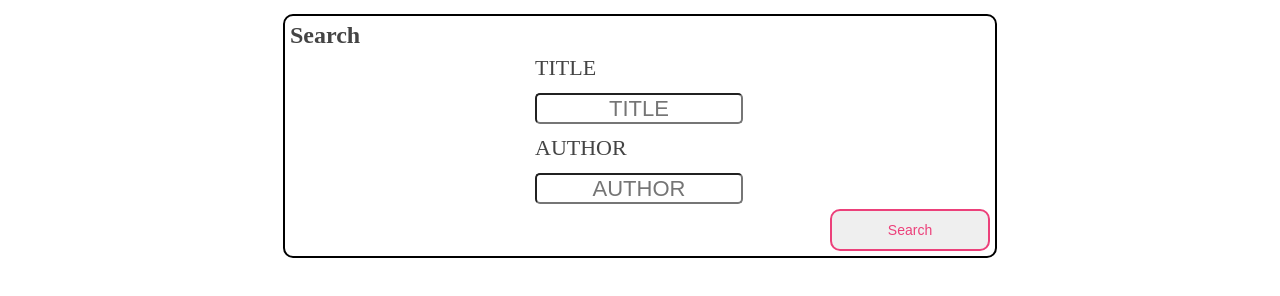
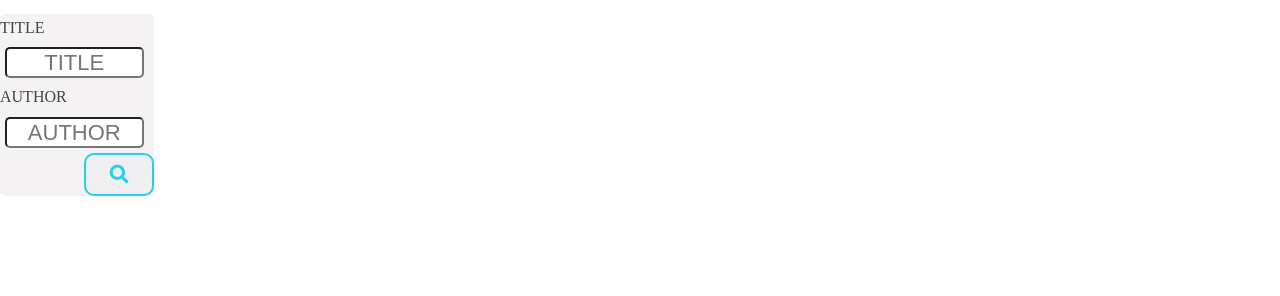
Before and after one commit to oq-Yuki-po/BookshelfApp, a plain HTML site: page client/html/book_search.html in a window 1280 px wide. Shown: the part 104-400 px from the top of the page. Drawn offline with Linux system fonts and the light colour scheme.

Commit message:
BA-008 検索画面のレイアウト変更

```diff
--- /dev/null
+++ b/client/css/book_register.css
@@ -0,0 +1,53 @@
+section h2{
+    margin: 0;
+}
+
+.label_with_input{
+    width: 220px;
+    margin-right: auto;
+    margin-left: auto;
+}
+
+.label_with_input label{
+    width: 100px;
+    display: inline-block;
+    margin: 5px;
+    font-size: 22px;
+}
+
+#main {
+    border: 2px solid black;
+    width: 700px;
+    padding: 5px;
+    margin-right: auto;
+    margin-left: auto;
+    border-radius: 10px;
+}
+
+section input[type="text"]{
+    border-radius: 5px;
+    margin: 5px;
+    width: 200px;
+    height: 25px;
+    font-size: 22px;
+    text-align: center;
+}
+
+.btn {
+	width: 160px;
+	padding: 0.8em;
+	text-align: center;
+	text-decoration: none;
+	color: #EC407A;
+	border: 2px solid #EC407A;
+	border-radius: 10px;
+    transition: .4s;
+    font-size: 14px;
+    display: block;
+    margin-left: auto;
+}
+.btn:hover {
+	background: #EC407A;
+    color: #fff;
+    cursor: pointer;
+}
--- a/client/css/book_search.css
+++ b/client/css/book_search.css
@@ -1,20 +1,59 @@
+#main{
+    width: 12%;
+    height: 100%;
+    background: #f4f2f2;
+    border-radius: 5px;
+    float: left;
+}
+
+.search_form label{
+    width: 100%;
+    display: block;
+}
+.search_form input[type="text"]{
+    width: 85%;
+    display: block;
+    border-radius: 5px;
+    margin: 5px;
+    height: 25px;
+    font-size: 22px;
+    text-align: center;
+}
+
+.btn {
+	width: 45%;
+	padding: 0.8em;
+	text-align: center;
+	text-decoration: none;
+	color: rgb(34, 208, 235);
+	border: 2px solid rgb(34, 208, 235);
+	border-radius: 10px;
+    transition: .4s;
+    font-size: 14px;
+    display: block;
+    margin-left: auto;
+}
+.btn:hover {
+	background: rgb(34, 208, 235);
+    color: #fff;
+    cursor: pointer;
+}
+
 #search_result {
-    margin-top: 20px;
-    width: 750px;
-    padding: 5px;
+    padding-left: 3%;
+    width: 85%;
     margin-right: auto;
     margin-left: auto;
+    float: left;
 }
 
-.col-3 {
+.col-5 {
     display: block;
-    /* border: 1px black solid; */
-    width: 240px;
+    width: 20%;
     height: 350px;
     float: left;
     box-sizing: border-box;
-    padding: 3px;
-    margin: 5px;
+    padding: 5px;
 }
 
 .title {
--- a/client/css/common.css
+++ b/client/css/common.css
@@ -3,40 +3,6 @@ body{
     margin: 0;
     padding: 0;
     line-height: 180%;
-}
-section h2{
-    margin: 0;
-}
-
-.label_with_input{
-    width: 220px;
-    margin-right: auto;
-    margin-left: auto;
-}
-
-.label_with_input label{
-    width: 100px;
-    display: inline-block;
-    margin: 5px;
-    font-size: 22px;
-}
-
-#main {
-    border: 2px solid black;
-    width: 700px;
-    padding: 5px;
-    margin-right: auto;
-    margin-left: auto;
-    border-radius: 10px;
-}
-
-section input[type="text"]{
-    border-radius: 5px;
-    margin: 5px;
-    width: 200px;
-    height: 25px;
-    font-size: 22px;
-    text-align: center;
 }
 
 nav ul{
@@ -50,21 +16,3 @@ nav ul li{
     color: #f5f107;
     font-size: 20pt
 }
-.btn {
-	width: 160px;
-	padding: 0.8em;
-	text-align: center;
-	text-decoration: none;
-	color: #EC407A;
-	border: 2px solid #EC407A;
-	border-radius: 10px;
-    transition: .4s;
-    font-size: 14px;
-    display: block;
-    margin-left: auto;
-}
-.btn:hover {
-	background: #EC407A;
-    color: #fff;
-    cursor: pointer;
-}
--- a/client/html/book_search.html
+++ b/client/html/book_search.html
@@ -3,25 +3,25 @@
 
 <head>
     <meta charset="UTF-8" />
-    <title>Top</title>
+    <title>Book Search</title>
     <link rel="stylesheet" type="text/css" href="../css/book_search.css" />
     <link rel="stylesheet" type="text/css" href="../css/common.css" />
+    <link href="https://use.fontawesome.com/releases/v5.6.1/css/all.css" rel="stylesheet">
     <script type="text/javascript" src="../js/common_layout.js"></script>
 </head>
 
 <body>
     <script type="text/javascript">header();</script>
     <section id="main">
-        <h2>Search</h2>
-        <div class="label_with_input">
+        <div class="search_form">
             <label for="title">TITLE</label>
             <input type="text" id="title" placeholder="TITLE"></input>
         </div>
-        <div class="label_with_input">
+        <div class="search_form">
             <label for="author">AUTHOR</label>
             <input type="text" id="author" placeholder="AUTHOR"></input>
         </div>
-        <button class="btn" onclick="search()">Search</button>
+        <button class="btn" onclick="search()"><i class="fas fa-search fa-lg"></i></button>
     </section>
     <section id="search_result">
         <div></div>
--- a/client/js/book_search.js
+++ b/client/js/book_search.js
@@ -16,7 +16,7 @@ function make_table(json) {
   document.getElementById("search_result").textContent = null;
   for (var i = 0; i < json.length; i++) {
     var div = document.createElement("div");
-    div.classList.add("col-3");
+    div.classList.add("col-5");
     var title = document.createElement("h6");
     title.innerText = `${json[i]['title']}`;
     title.classList.add('title');
```
Also changed, not shown: client/html/book_register.html (+1 -1 lines).
